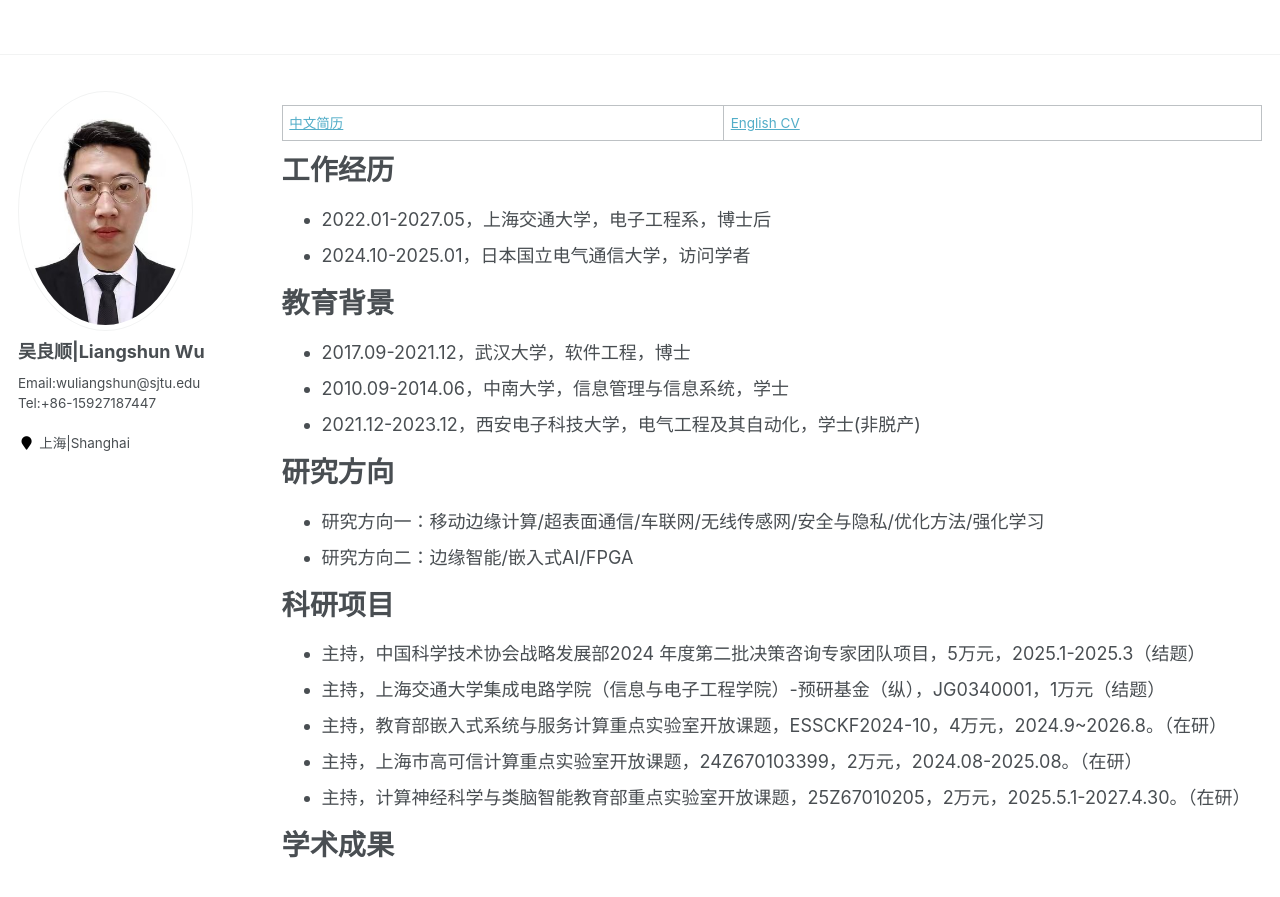
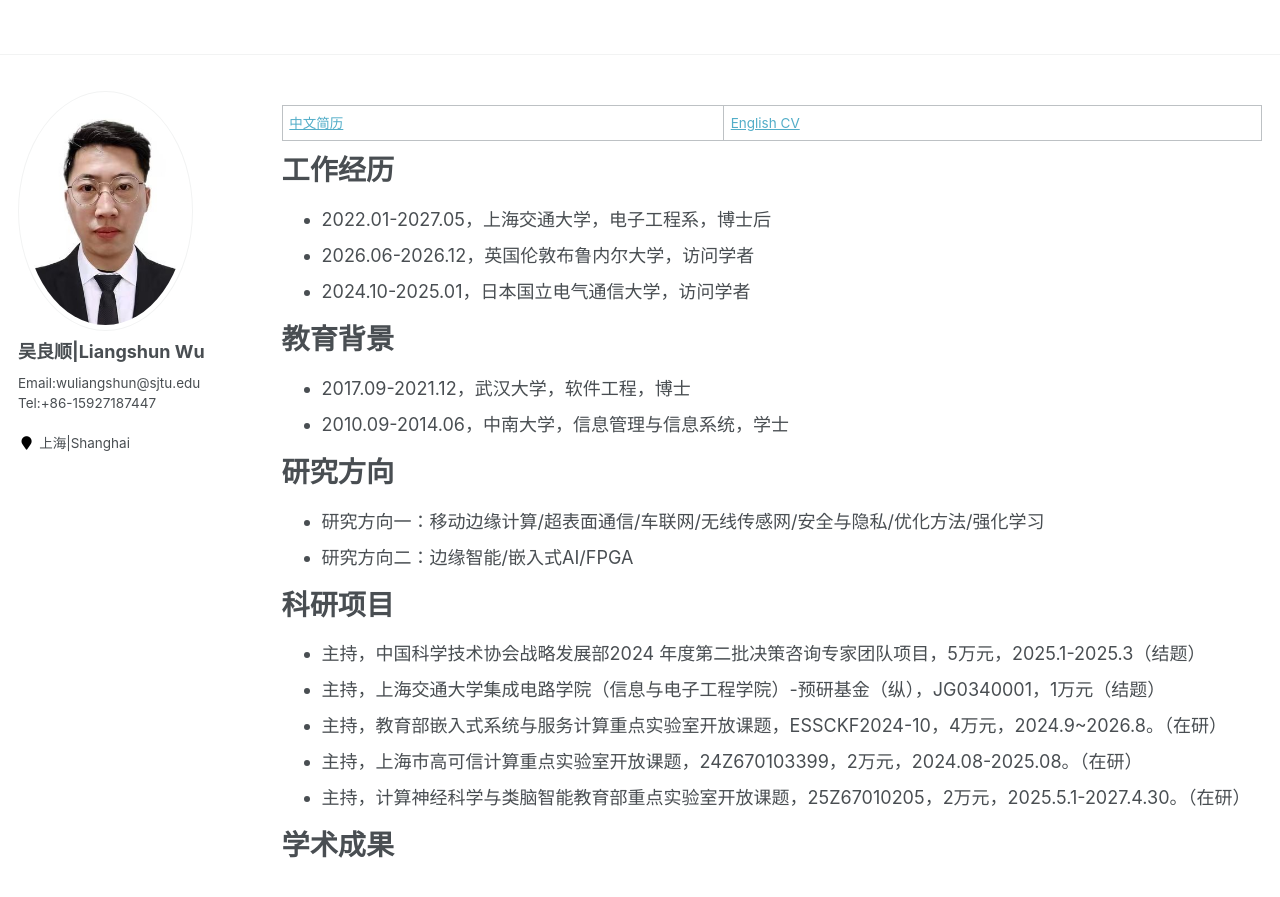
Before and after one commit to wuliangshun/wuliangshun.github.io, a Jekyll site: the page built from _pages/cv.md, in a window 1280 px wide and 900 px high. Shown: the top 897 px of the window. Built offline with Jekyll 4.4.1, drawn with Linux system fonts in a browser that asks for light colours; some of the changed text lies outside the part shown.

Commit message:
first commit

```diff
--- a/_pages/cv.md
+++ b/_pages/cv.md
@@ -16,7 +16,7 @@ redirect_from:
 ======
 
 * 2022.01-2027.05，上海交通大学，电子工程系，博士后
-<!-- * 2026.06-2026.12，英国伦敦布鲁内尔大学，访问学者 -->
+* 2026.06-2026.12，英国伦敦布鲁内尔大学，访问学者
 * 2024.10-2025.01，日本国立电气通信大学，访问学者
 
 
@@ -26,7 +26,7 @@ redirect_from:
 
 * 2017.09-2021.12，武汉大学，软件工程，博士
 * 2010.09-2014.06，中南大学，信息管理与信息系统，学士
-* 2021.12-2023.12，西安电子科技大学，电气工程及其自动化，学士(非脱产)
+
 
 
 
```
Also changed, not shown: other parts of _pages/cv.md (+1 -1 lines).
